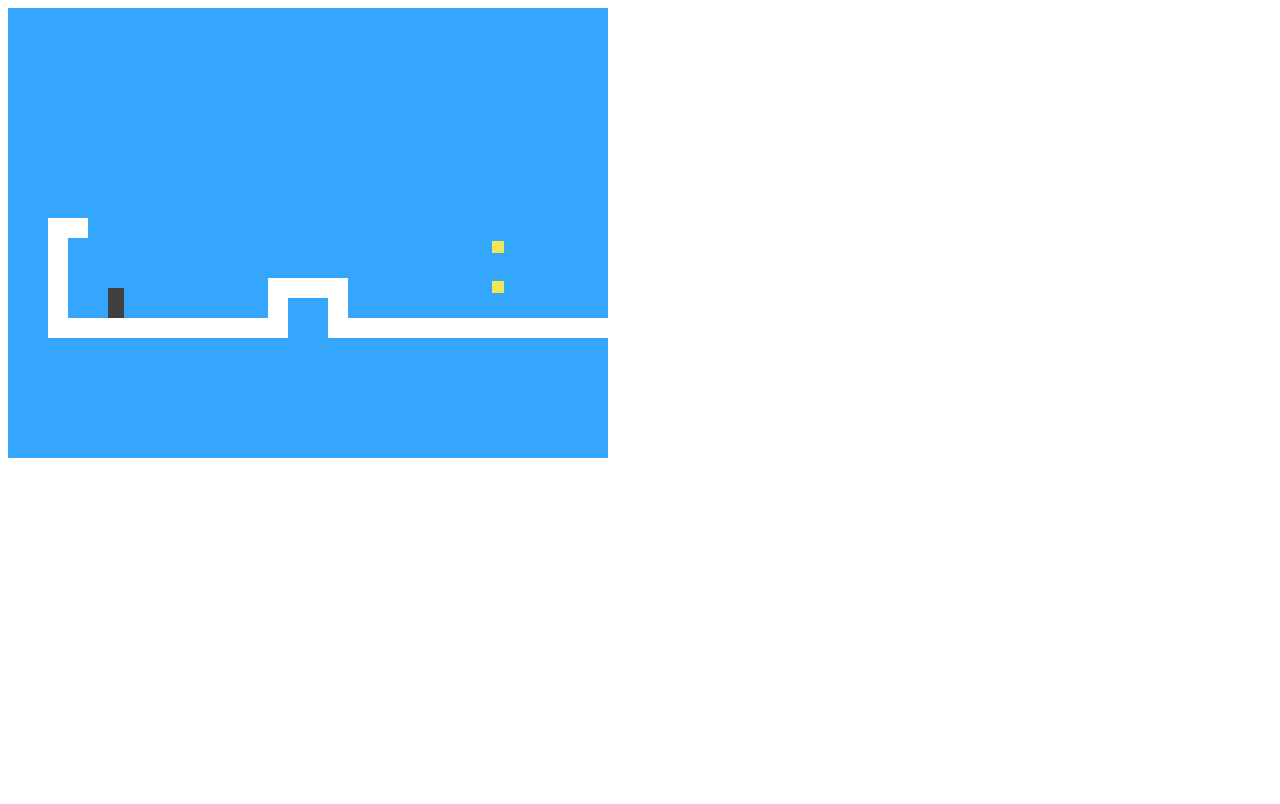
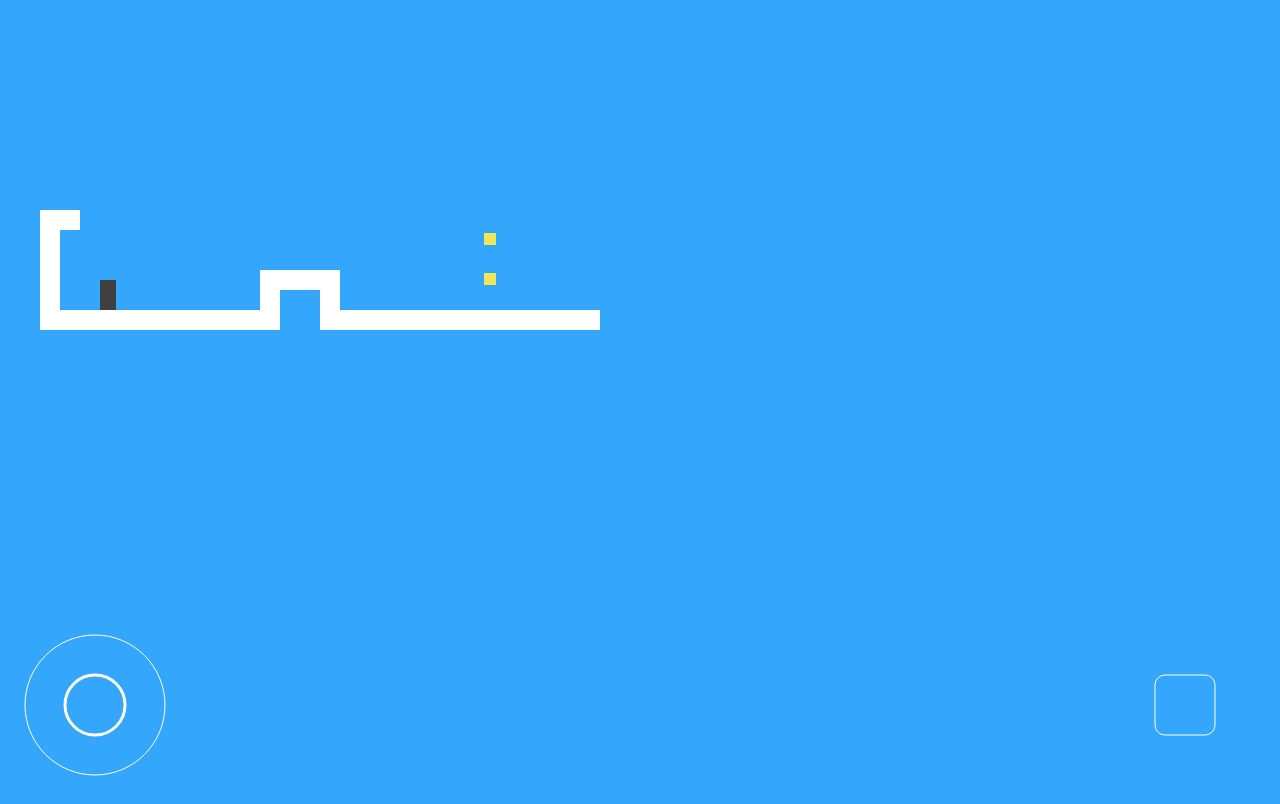
Before and after one commit to kevinfjbecker/platform-game, a website built with Vite: page src/index.html in a window 1280 px wide. Built offline with nearby package versions, Linux system fonts and the light colour scheme.

Commit message:
touch controls (wip)

```diff
--- /dev/null
+++ b/src/controls/analog.js
@@ -0,0 +1,106 @@
+
+import {
+    add,
+    dist,
+    length,
+    normal,
+    scale,
+    sub
+} from './util.js'
+
+///////////////////////////////////////////////////////////////////////
+
+export const analog = (center) => {
+
+    ///////////////////////////////////////////////////////////////////
+
+    const innerRadius = 30
+    const outerRadius = 70
+
+    const maxStickDist = outerRadius - innerRadius
+
+    let idle = true
+
+    let stickX = center.x
+    let stickY = center.y
+
+    ///////////////////////////////////////////////////////////////////
+
+    const contact = (contactPoint) => {
+        return dist(contactPoint, center) < outerRadius
+    }
+
+    const draw = (ctx) => {
+
+        ctx.save()
+
+        ctx.strokeStyle = 'white'
+        ctx.fillStyle = 'rgba(0, 0, 0, 0)'
+        ctx.lineWidth = idle ? 1 : 3
+
+        ctx.beginPath()
+        ctx.arc(
+            center.x,
+            center.y,
+            outerRadius,
+            0,
+            Math.PI * 2,
+            false
+        )
+        ctx.stroke()
+        ctx.closePath()
+
+        ctx.lineWidth = idle ? 3 : 1
+
+        ctx.beginPath()
+        ctx.arc(
+            stickX,
+            stickY,
+            innerRadius,
+            0,
+            Math.PI * 2,
+            false
+        )
+        ctx.stroke()
+        ctx.closePath()
+
+        ctx.restore()
+    }
+
+    const input = (contactPoint) => {
+
+        idle = false
+
+        const stickVector = sub(contactPoint, center)
+        const stickDist = length(stickVector)
+
+        const stickNormal = normal(stickVector)
+        const stickScaled = scale(stickNormal, maxStickDist)
+        const stickClamped = add(stickScaled, center)
+
+        if (stickDist > maxStickDist) {
+            stickX = stickClamped.x
+            stickY = stickClamped.y
+        }
+        else {
+            stickX = contactPoint.x
+            stickY = contactPoint.y
+        }
+    }
+
+    const release = () => {
+        idle = true
+        stickX = center.x
+        stickY = center.y
+    }
+
+    ///////////////////////////////////////////////////////////////////
+
+    return {
+        contact,
+        draw,
+        input,
+        release
+    }
+
+}
--- /dev/null
+++ b/src/controls/button.js
@@ -0,0 +1,113 @@
+export const button = (center) => {
+
+    ///////////////////////////////////////////////////////////////////
+
+    const buttonWidth = 60
+    const buttonHeight = 60
+    const buttonRadii = [10]
+    const buttonX = center.x - buttonWidth / 2
+    const buttonY = center.y - buttonHeight / 2
+
+    let idle = true
+
+    ///////////////////////////////////////////////////////////////////
+
+    const contact = (contactPoint) => {
+        return (
+            contactPoint.x < buttonX + buttonWidth &&
+            contactPoint.x > buttonX &&
+            contactPoint.y < buttonY + buttonHeight &&
+            contactPoint.y > buttonY
+        )
+    }
+
+    const draw = (ctx) => {
+
+        ctx.save()
+
+        if (idle) {
+
+            ctx.strokeStyle = 'white'
+            ctx.fillStyle = 'rgba(0, 0, 0, 0)'
+            ctx.lineWidth = 1
+
+            // ctx.shadowColor = 'white'
+            // ctx.shadowOffsetX = 4
+            // ctx.shadowOffsetY = 4
+
+            ctx.beginPath()
+            ctx.roundRect(
+                buttonX,
+                buttonY,
+                buttonWidth,
+                buttonHeight,
+                buttonRadii
+            )
+            ctx.stroke()
+            ctx.fill()
+            ctx.closePath()
+
+            // ctx.shadowColor = 'rgba(0, 0, 0, 0)'
+            // ctx.shadowBlur = 0
+            // ctx.shadowOffsetX = 0
+            // ctx.shadowOffsetY = 0
+
+            // ctx.fillStyle = 'white'
+            // ctx.font = '32px sans-serif'
+            // ctx.textAlign = 'center'
+            // ctx.textBaseline = 'middle'
+            // ctx.fillText('Start', center.x, center.y + 3)
+
+        } else {
+
+            ctx.strokeStyle = 'white'
+            ctx.fillStyle = 'rgba(0, 0, 0, 0)'
+            ctx.lineWidth = 3
+
+            // ctx.shadowColor = 'rgba(0, 0, 0, 0)'
+            // ctx.shadowBlur = 0
+            // ctx.shadowOffsetX = 0
+            // ctx.shadowOffsetY = 0
+
+            ctx.beginPath()
+            ctx.roundRect(
+                buttonX,
+                buttonY,
+                buttonWidth,
+                buttonHeight,
+                buttonRadii
+            )
+            ctx.stroke()
+            ctx.fill()
+            ctx.closePath()
+
+            // ctx.fillStyle = 'grey'
+            // ctx.font = '32px sans-serif'
+            // ctx.textAlign = 'center'
+            // ctx.textBaseline = 'middle'
+            // ctx.fillText('Start', center.x, center.y + 3 + 4)
+
+        }
+
+        ctx.restore()
+
+    }
+
+    const input = (contactPoint) => {
+        idle = false
+    }
+
+    const release = () => {
+        idle = true
+    }
+
+    ///////////////////////////////////////////////////////////////////
+
+    return {
+        contact,
+        draw,
+        input,
+        release
+    }
+
+}
--- /dev/null
+++ b/src/controls/touch.js
@@ -0,0 +1,207 @@
+
+export default class TouchController {
+
+    ///////////////////////////////////////////////////////////////////////////
+
+    constructor(canvas, analogControl, buttonControl) {
+
+        this.touchesTargets = []
+
+        this.canvas = canvas
+        this.analogControl = analogControl
+        this.buttonControl = buttonControl
+
+        this.canvas.addEventListener('touchstart', this.handleTouchStart)
+        this.canvas.addEventListener("touchmove", this.handleTouchMove)
+        canvas.addEventListener("touchend", this.handleTouchEnd)
+
+        // // todo: put this somewhere
+        // this.canvas.addEventListener('touchstart', (event) => {
+        //     event.preventDefault()
+        //     const x = event.touches[0].clientX
+        //     const y = event.touches[0].clientY
+        //     if (analogControl.contact({ x, y })) {
+        //         this.startDrag(event, analogControl)
+        //     }
+        // })
+
+        // // todo: put this somewhere too
+        // this.canvas.addEventListener('touchstart', (event) => {
+        //     event.preventDefault()
+        //     const touch = event.changedTouches[0]
+        //     const x = event.touches[0].clientX
+        //     const y = event.touches[0].clientY
+        //     if (buttonControl.contact({ x, y })) {
+        //         if (this.touchesTargets.length === 0) {
+        //             canvas.addEventListener("touchend", this.buttonUp)
+        //         }
+        //         this.touchesTargets.push({
+        //             target: buttonControl,
+        //             touchIdentifier: touch.identifier,
+        //         })
+        //         buttonControl.input({ x, y })
+        //     }
+        // })
+    }
+
+    ///////////////////////////////////////////////////////////////////////////
+
+    handleTouchEnd = (event) => {
+
+        event.preventDefault()
+
+        const endingTouchIdentifiers =
+            [...event.changedTouches].map(t => t.identifier)
+
+        endingTouchIdentifiers.forEach((touchIdentifier) => {
+            const touchTarget = this.touchesTargets.find(
+                (tt) => tt.touchIdentifier === touchIdentifier
+            )
+            touchTarget.target.release()
+        })
+
+        this.touchesTargets =
+            this.touchesTargets
+                .filter(tt =>
+                    !endingTouchIdentifiers
+                        .some(eti => eti === tt.touchIdentifier)
+                )
+
+    }
+
+    handleTouchMove = (event) => {
+
+        event.preventDefault(); // required semicolon
+
+        // there's got to be a better way to do this
+        [...event.changedTouches].forEach(touch => {
+            const touchTarget = this.touchesTargets.find(
+                (tt) => tt.touchIdentifier === touch.identifier
+            )
+
+            if (touchTarget.drag) {
+                const target = touchTarget.target
+                target.input({ x: touch.clientX, y: touch.clientY })
+            }
+
+        })
+
+    }
+
+    handleTouchStart = (event) => {
+
+        event.preventDefault()
+
+        const touch = event.changedTouches[0];
+        const x = touch.clientX
+        const y = touch.clientY
+
+        if (this.analogControl.contact({ x, y })) {
+
+            this.touchesTargets.push({
+                target: this.analogControl,
+                touchIdentifier: touch.identifier,
+                drag: true
+            })
+
+            this.analogControl.input({ x: touch.clientX, y: touch.clientY })
+
+        } else if (this.buttonControl.contact({ x, y })) {
+
+            this.touchesTargets.push({
+                target: this.buttonControl,
+                touchIdentifier: touch.identifier,
+            })
+
+            this.buttonControl.input({ x, y })
+        }
+    }
+
+    ///////////////////////////////////////////////////////////////////////////
+
+    // startDrag = (event, target) => {
+
+    //     const touch = event.changedTouches[0]
+
+    //     if (this.touchesTargets.length === 0) {
+    //         this.canvas.addEventListener("touchmove", this.drag)
+    //         this.canvas.addEventListener("touchend", this.endDrag)
+    //     }
+
+    //     this.touchesTargets.push({
+    //         target,
+    //         touchIdentifier: touch.identifier,
+    //     })
+
+    //     target.input({ x: touch.clientX, y: touch.clientY })
+    // }
+
+    // drag = (event) => {
+
+    //     event.preventDefault()
+
+    //         ;[...event.changedTouches].forEach(touch => {
+    //             const touchTarget = this.touchesTargets.find(
+    //                 (tt) => tt.touchIdentifier === touch.identifier
+    //             )
+
+    //             const target = touchTarget.target
+
+    //             target.input({ x: touch.clientX, y: touch.clientY })
+    //         })
+    // }
+
+    // endDrag = (event) => {
+
+    //     const endingTouchIdentifiers =
+    //         [...event.changedTouches].map(t => t.identifier)
+
+    //     endingTouchIdentifiers.forEach((touchIdentifier) => {
+    //         const touchTarget = this.touchesTargets.find(
+    //             (tt) => tt.touchIdentifier === touchIdentifier
+    //         )
+    //         touchTarget.target.release()
+    //     })
+
+    //     this.touchesTargets =
+    //         this.touchesTargets
+    //             .filter(tt =>
+    //                 !endingTouchIdentifiers
+    //                     .some(eti => eti === tt.touchIdentifier)
+    //             )
+
+    //     if (this.touchesTargets.length === 0) {
+    //         this.canvas.removeEventListener('touchmove', this.drag)
+    //         this.canvas.removeEventListener('touchend', this.endDrag)
+    //     }
+
+    // }
+
+    ///////////////////////////////////////////////////////////////////////
+
+    // buttonUp = (event) => {
+
+    //     const endingTouchIdentifiers =
+    //         [...event.changedTouches].map(t => t.identifier)
+
+    //     endingTouchIdentifiers.forEach((touchIdentifier) => {
+    //         const touchTarget = this.touchesTargets.find(
+    //             (tt) => tt.touchIdentifier === touchIdentifier
+    //         )
+    //         touchTarget.target.release()
+    //     })
+
+    //     this.touchesTargets =
+    //         this.touchesTargets
+    //             .filter(tt =>
+    //                 !endingTouchIdentifiers
+    //                     .some(eti => eti === tt.touchIdentifier)
+    //             )
+
+    //     if (this.touchesTargets.length === 0) {
+    //         this.canvas.removeEventListener('touchend', this.buttonUp)
+    //     }
+
+    // }
+
+}
--- /dev/null
+++ b/src/controls/util.js
@@ -0,0 +1,21 @@
+export const add = (a, b) => ({ x: a.x + b.x, y: a.y + b.y })
+
+export const dist = (a, b) =>
+    Math.sqrt((a.x - b.x) ** 2 + (a.y - b.y) ** 2)
+
+export const length = ({ x, y }) => Math.sqrt(x * x + y * y)
+
+export const normal = ({ x, y }) => {
+    const len = length({ x, y })
+    return {
+        x: x / len,
+        y: y / len
+    }
+}
+
+export const scale = (vector, magintude) => ({
+    x: vector.x * magintude,
+    y: vector.y * magintude
+})
+
+export const sub = (a, b) => ({ x: a.x - b.x, y: a.y - b.y })
--- a/src/game.css
+++ b/src/game.css
@@ -1,3 +1,5 @@
+/* platform game */
+
 .background {
     background: rgb(52, 166, 251);
     table-layout: fixed;
@@ -42,3 +44,34 @@
     max-height: 450px;
     position: relative;
 }
+
+/* controls overlay canvas */
+
+* {
+    margin: 0;
+    padding: 0;
+    box-sizing: border-box;
+    /* border: 1px solid grey; */
+    /* debug */
+}
+
+html,
+body {
+    background-color: rgb(52, 166, 251);;
+    width: 100%;
+    height: 100%;
+    overflow: hidden;
+    user-select: none;
+}
+
+.full-screen {
+    width: 100%;
+    height: 100%;
+}
+
+.overlay {
+    left: 0;
+    position: absolute;
+    top: 0;
+    z-index: 5;
+}
--- a/src/game.js
+++ b/src/game.js
@@ -1,3 +1,51 @@
+
+///////////////////////////////////////////////////////////////////////////////
+
+import { analog } from './controls/analog.js'
+import { button } from './controls/button.js'
+import TouchController from './controls/touch.js'
+
+///////////////////////////////////////////////////////////////////////////////
+
+const fullscreenDiv = document.querySelector('div.full-screen')
+const canvas = document.querySelector('canvas')
+
+const width = fullscreenDiv.offsetWidth
+const height = fullscreenDiv.offsetHeight
+
+canvas.width = width
+canvas.height = height
+
+const ctx = canvas.getContext('2d')
+
+///////////////////////////////////////////////////////////////////////////////
+
+const analogCenter = {
+    x: 95,
+    y: height - 95
+}
+
+const analogControl = analog(analogCenter)
+
+///////////////////////////////////////////////////////////////////////////////
+
+const butonCenter = {
+    x: width - 95,
+    y: height - 95
+}
+
+const buttonControl = button(butonCenter)
+
+///////////////////////////////////////////////////////////////////////////////
+
+const touchController = new TouchController(
+    canvas,
+    analogControl,
+    buttonControl
+)
+
+///////////////////////////////////////////////////////////////////////////////
+
 // src: https://eloquentjavascript.net/16_game.html
 
 /*
@@ -566,6 +614,11 @@ function runLevel(level, Display) {
 
     return new Promise(resolve => {
         runAnimation(time => {
+
+            ctx.clearRect(0, 0, canvas.width, canvas.height)
+            buttonControl.draw(ctx)
+            analogControl.draw(ctx)
+
             state = state.update(time, arrowKeys)
             display.syncState(state)
 
--- a/src/index.html
+++ b/src/index.html
@@ -1,12 +1,18 @@
 <!DOCTYPE html>
 <html lang="en">
+
 <head>
   <meta charset="UTF-8">
   <meta name="viewport" content="width=device-width, initial-scale=1.0">
   <title>Platform Game</title>
   <link rel="stylesheet" href="./game.css">
 </head>
+
 <body>
+  <div class="full-screen overlay">
+    <canvas></canvas>
+  </div>
   <script type="module" src="./game.js"></script>
 </body>
+
 </html>
```
